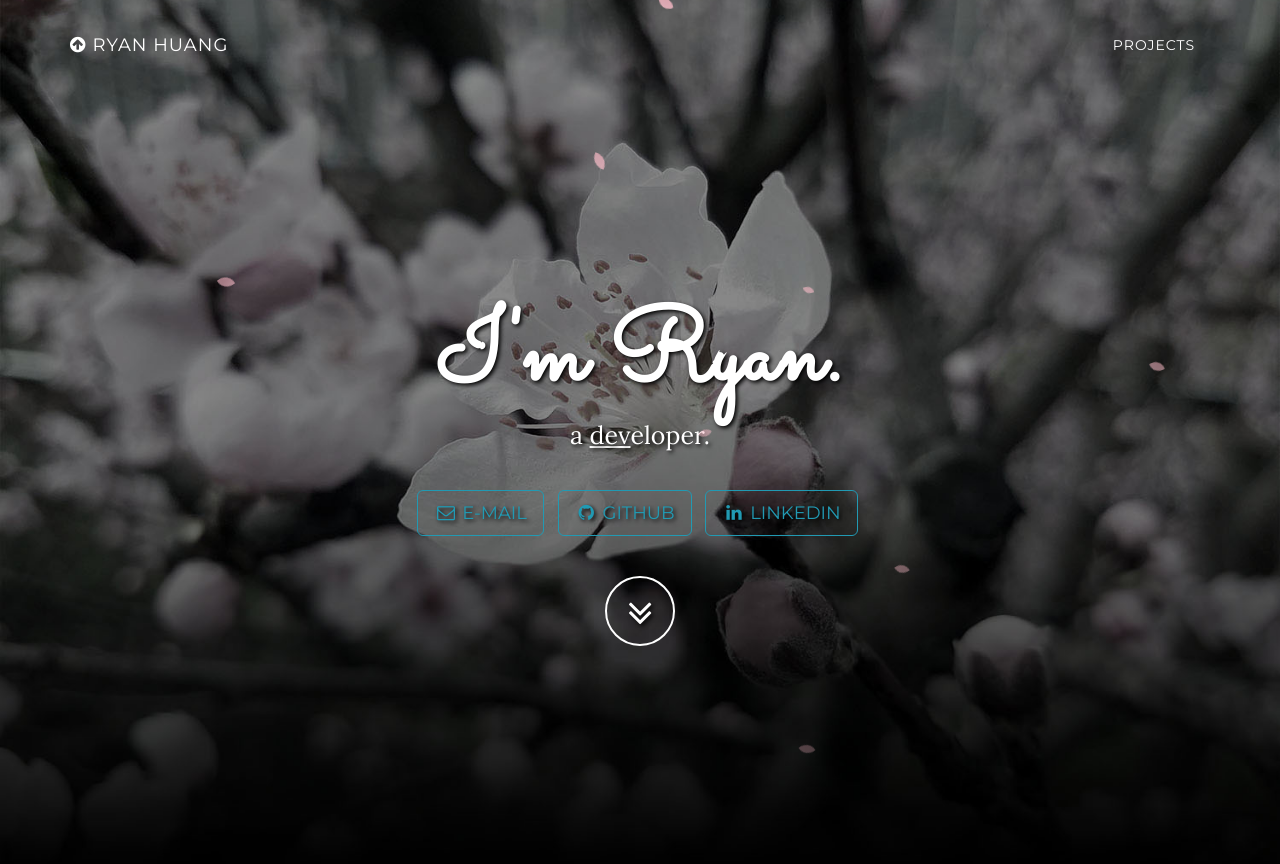
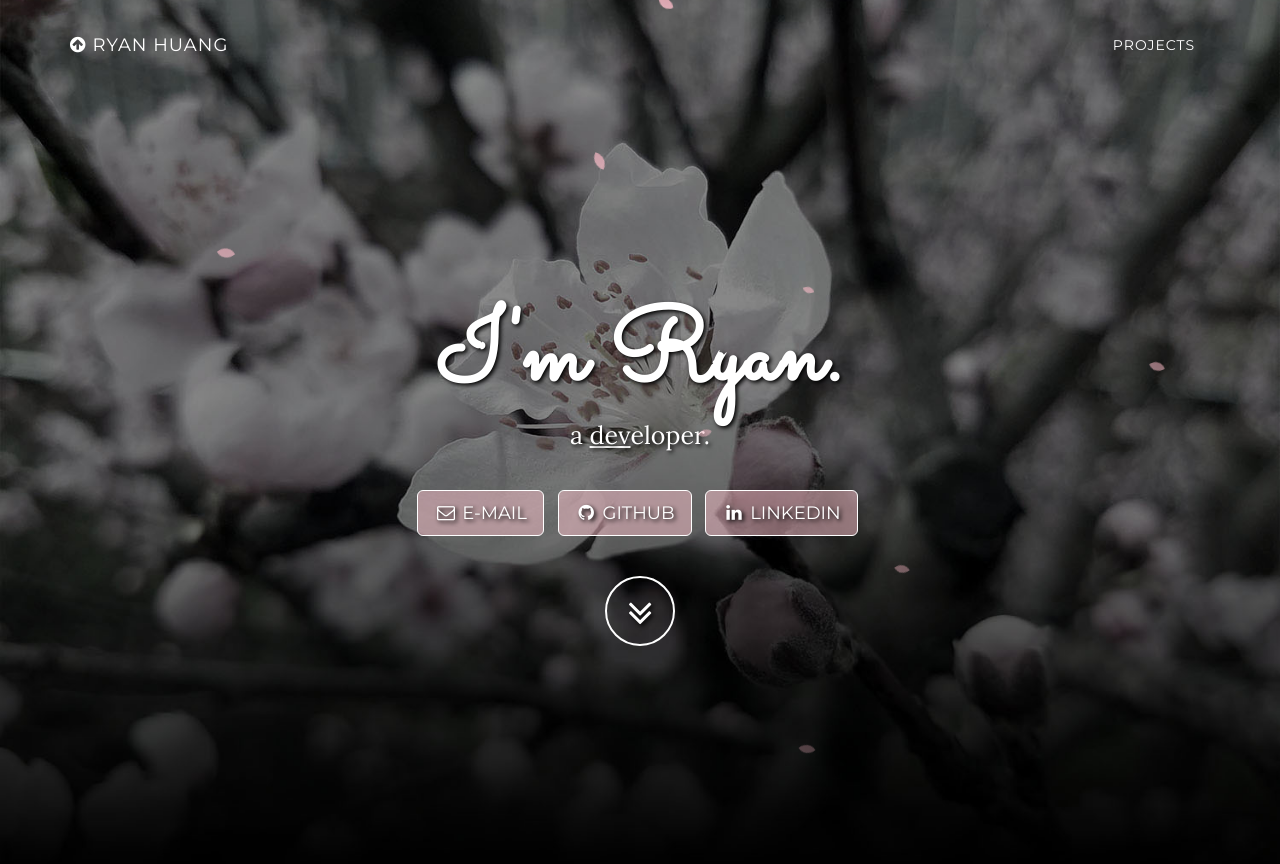
Before and after one commit to rPhase/rphase.github.io, a Jekyll site: the page built from index.html, in a window 1280 px wide and 900 px high. Shown: the top 864 px of the window. Built offline with Jekyll 4.4.1, drawn with Linux system fonts in a browser that asks for light colours.

Commit message:
change color

```diff
--- a/_config.yml
+++ b/_config.yml
@@ -9,7 +9,7 @@ description: "a <u>dev</u>eloper."
 # Color settings (hex-codes without the leading hash-tag)
 color:
   primary-dark: '#000000'
-  links: '#219ab3'
+  links: '#ffffff'
 
 # Footer settings
 footer: Ryan Huang
--- a/_includes/about.html
+++ b/_includes/about.html
@@ -1,38 +1,4 @@
 <!-- About Section -->
 <section id="about" class="container content-section">
-	<div class="row">
-		<div class="col-lg-10 col-lg-offset-1">
-			<h2>About</h2>
-			<p>
-				Paragragh
-			</p>
-		</div>
-		<div class="col-lg-10 col-lg-offset-1">
-			<h3>Experience</h3>
-			<h5>Some Job</h5>
-			<ul>
-				<li><i class="fa fa-calendar"></i>2018-Current</li>
-			</ul>
-			<br/>
-		</div>
-		<div class="col-lg-10 col-lg-offset-1">
-			<h3>Education</h3>
-			<h5>University of California, Davis</h5>
-			<ul>
-				<li>
-					<i class="fa fa-graduation-cap"></i> Computer Science B.S. w/ Japanese
-					Minor
-				</li>
-				<li><i class="fa fa-calendar"></i> September 2015 - December 2017</li>
-			</ul>
-			<br />
-			<h5>American River College</h5>
-			<ul>
-				<li><i class="fa fa-graduation-cap"></i> Computer Science A.S.</li>
-				<li><i class="fa fa-graduation-cap"></i> General Science A.S.</li>
-				<li><i class="fa fa-graduation-cap"></i> Mathematics A.S.</li>
-				<li><i class="fa fa-calendar"></i> ~June 2015</li>
-			</ul>
-		</div>
-	</div>
+
 </section>
--- a/_includes/css/grayscale.css
+++ b/_includes/css/grayscale.css
@@ -158,6 +158,7 @@ a:focus {
 .intro .intro-body {
     display: table-cell;
     vertical-align: middle;
+    height: 100vh;
 }
 
 .intro .intro-body .brand-heading {
@@ -298,7 +299,7 @@ a:focus {
 .btn-default {
     border: 1px solid {{ site.color.links }};
     color: {{ site.color.links }};
-    background-color: transparent;
+    background-color: rgba(255, 197, 208, 0.5);
 }
 
 .btn-default:hover,
--- a/_includes/head.html
+++ b/_includes/head.html
@@ -23,7 +23,4 @@
         <script src="https://oss.maxcdn.com/libs/respond.js/1.4.2/respond.min.js"></script>
     <![endif]-->
 
-    <!-- Sakura Animation JavaScript -->
-    <script src="{{ "/js/sakura.js" | prepend: site.baseurl }}"></script>
-
 </head>
--- a/_includes/js.html
+++ b/_includes/js.html
@@ -11,6 +11,8 @@
 <script src="{{ "/js/grayscale.js" | prepend: site.baseurl }}"></script>
 
 <!-- Sakura Javascript -->
+<script src="{{ "/js/sakura.js" | prepend: site.baseurl }}"></script>
+
 <script>
 		var sakura = new Sakura("body");
 </script>
--- a/_layouts/default.html
+++ b/_layouts/default.html
@@ -4,9 +4,8 @@
     <body id="page-top" data-spy="scroll" data-target=".navbar-fixed-top">
     {% include nav.html %}
     {% include header.html %}
+    {% include about.html %}
     {%comment%}
-    {% include contact.html %}
-    {% include about.html %}
     {% include skills.html %}
     {%endcomment%}
 		{% include projects.html %}
```
